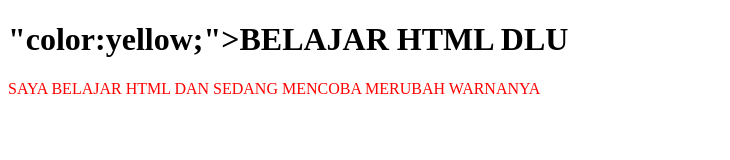
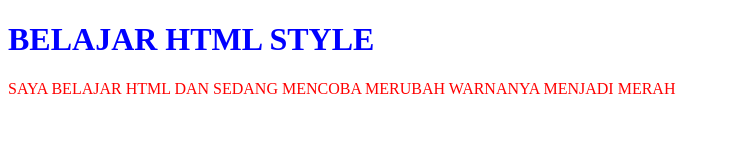
Before and after one commit to ferinainggolan/nainggolan.company.github.io, a plain HTML site: page tugas 2.html in a window 1280 px wide. Shown: the whole page, without its empty margins (0-730 px from the left). Drawn offline with Linux system fonts and the light colour scheme.

Commit message:
Add files via upload

```diff
--- a/tugas 2.html
+++ b/tugas 2.html
@@ -2,12 +2,11 @@
 <html>
 
 <body>
-<h1 style="">
 
-</body>"color:yellow;">BELAJAR HTML DLU</h1>
 
+<h1 style="color: blue;">BELAJAR HTML STYLE</h1>
 <P STYLE="color:RED;">
 
-SAYA BELAJAR HTML DAN SEDANG MENCOBA MERUBAH WARNANYA </P>
+SAYA BELAJAR HTML DAN SEDANG MENCOBA MERUBAH WARNANYA MENJADI MERAH </P>
 </body>
 </html>
```
